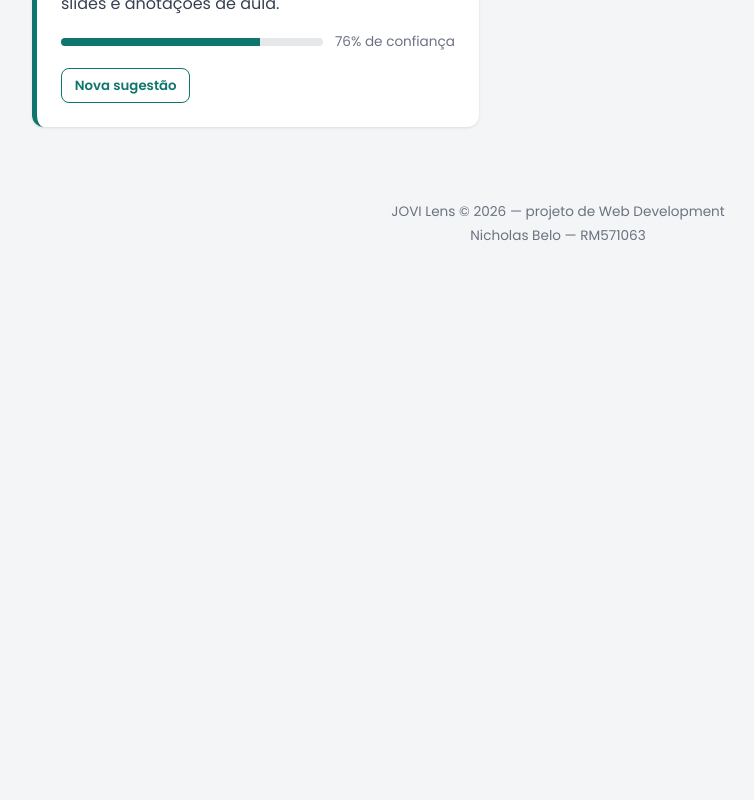
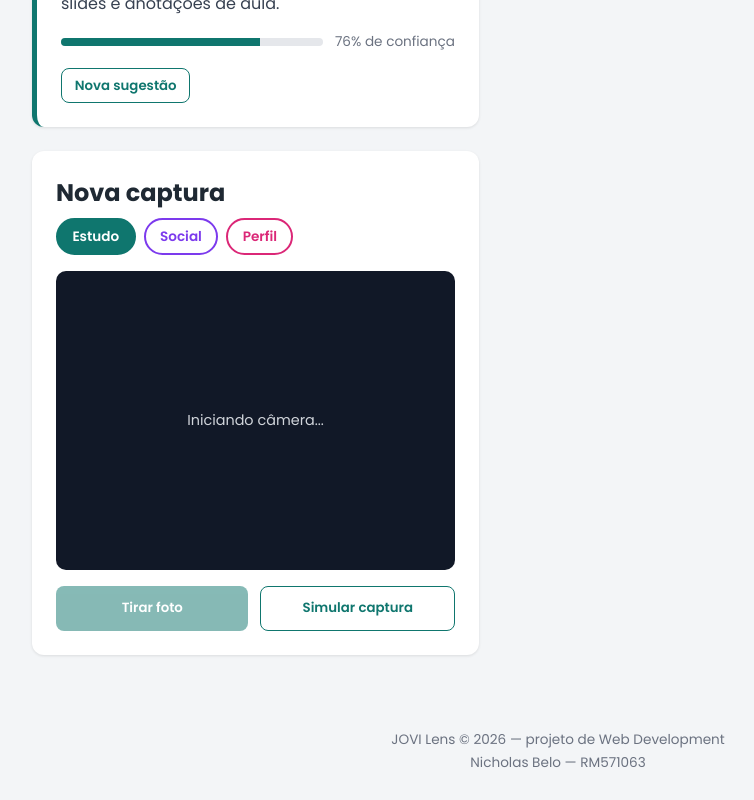
Before and after one commit to nickbelo2201/sprint3-WebDevlopment, a React (Vite) app: page / in a window 1280 px wide. Shown: the part 423-1223 px from the top of the page, without its empty margins (82-836 px from the left). Before the commit the page ends 800 px from the top, so only its background shows below. Built offline with nearby package versions, Linux system fonts and the light colour scheme; no server answers.

Commit message:
feat: captura com camera real e fallback simulado, persistida no localStorage

```diff
--- a/src/App.css
+++ b/src/App.css
@@ -129,3 +129,81 @@
   padding: 0.4rem 0.8rem;
   font-weight: 600;
 }
+
+.modos {
+  display: flex;
+  gap: 0.5rem;
+  margin-bottom: 1rem;
+  flex-wrap: wrap;
+}
+
+.modo-btn {
+  border: 2px solid var(--cor-modo);
+  color: var(--cor-modo);
+  background: #fff;
+  border-radius: 999px;
+  padding: 0.4rem 0.9rem;
+  font-weight: 600;
+  font-size: 0.85rem;
+}
+
+.modo-ativo {
+  background: var(--cor-modo);
+  color: #fff;
+}
+
+.visor {
+  position: relative;
+  background: #111827;
+  border-radius: 10px;
+  aspect-ratio: 4 / 3;
+  overflow: hidden;
+  margin-bottom: 1rem;
+}
+
+.visor video {
+  width: 100%;
+  height: 100%;
+  object-fit: cover;
+}
+
+.visor-oculto {
+  display: none;
+}
+
+.visor-mensagem {
+  position: absolute;
+  inset: 0;
+  display: flex;
+  align-items: center;
+  justify-content: center;
+  color: #d1d5db;
+  text-align: center;
+  padding: 1rem;
+  font-size: 0.9rem;
+}
+
+.captura-acoes {
+  display: flex;
+  gap: 0.75rem;
+}
+
+.captura-acoes button {
+  flex: 1;
+  padding: 0.7rem;
+  border-radius: 8px;
+  font-weight: 600;
+  border: none;
+  background: #0f766e;
+  color: #fff;
+}
+
+.captura-acoes button:disabled {
+  opacity: 0.5;
+}
+
+.captura-acoes .secundario {
+  background: transparent;
+  border: 1px solid #0f766e;
+  color: #0f766e;
+}
--- a/src/App.jsx
+++ b/src/App.jsx
@@ -1,11 +1,75 @@
-import { useState } from 'react'
+import { useState, useEffect } from 'react'
 import Header from './components/Header'
 import Footer from './components/Footer'
 import SugestaoModo from './components/SugestaoModo'
+import Captura from './components/Captura'
+import { carregar, salvar } from './utils/storage'
 import './App.css'
 
+function novoId() {
+  return Date.now() + Math.floor(Math.random() * 1000)
+}
+
 function App() {
-  const [capturas] = useState([])
+  const [capturas, setCapturas] = useState(() => carregar('capturas', []))
+  const [albuns, setAlbuns] = useState(() => carregar('albuns', []))
+  const [lixeira, setLixeira] = useState(() => carregar('lixeira_capturas', []))
+  const [historico, setHistorico] = useState(() => carregar('historico', []))
+
+  useEffect(() => salvar('capturas', capturas), [capturas])
+  useEffect(() => salvar('albuns', albuns), [albuns])
+  useEffect(() => salvar('lixeira_capturas', lixeira), [lixeira])
+  useEffect(() => salvar('historico', historico), [historico])
+
+  function registrarHistorico(acao, descricao) {
+    setHistorico((atual) =>
+      [{ id: novoId(), acao, descricao, data: new Date().toISOString() }, ...atual].slice(0, 50),
+    )
+  }
+
+  function adicionarCaptura({ imagem, modo, origem }) {
+    const captura = {
+      id: novoId(),
+      imagem,
+      modo,
+      origem,
+      albumId: null,
+      data: new Date().toISOString(),
+    }
+    setCapturas((atual) => [captura, ...atual])
+    registrarHistorico('adicionado', `Nova captura no modo ${modo} (${origem === 'camera' ? 'câmera' : 'simulada'})`)
+  }
+
+  function moverParaAlbum(id, albumId) {
+    setCapturas((atual) => atual.map((c) => (c.id === id ? { ...c, albumId } : c)))
+    registrarHistorico('editado', 'Captura movida para outro álbum')
+  }
+
+  function excluirCaptura(id) {
+    const item = capturas.find((c) => c.id === id)
+    if (!item) return
+    setCapturas((atual) => atual.filter((c) => c.id !== id))
+    setLixeira((atual) => [item, ...atual])
+    registrarHistorico('removido', 'Captura enviada para a lixeira')
+  }
+
+  function restaurarCaptura(id) {
+    const item = lixeira.find((c) => c.id === id)
+    if (!item) return
+    setLixeira((atual) => atual.filter((c) => c.id !== id))
+    setCapturas((atual) => [item, ...atual])
+    registrarHistorico('restaurado', 'Captura restaurada da lixeira')
+  }
+
+  function excluirDefinitivo(id) {
+    setLixeira((atual) => atual.filter((c) => c.id !== id))
+  }
+
+  function criarAlbum(nome) {
+    const cor = `hsl(${Math.floor(Math.random() * 360)}, 65%, 55%)`
+    setAlbuns((atual) => [...atual, { id: novoId(), nome, cor }])
+    registrarHistorico('adicionado', `Álbum "${nome}" criado`)
+  }
 
   return (
     <>
@@ -13,7 +77,9 @@ function App() {
       <main className="conteudo">
         <div className="coluna">
           <SugestaoModo />
+          <Captura onCapturar={adicionarCaptura} />
         </div>
+        <div className="coluna"></div>
       </main>
       <Footer />
     </>
--- /dev/null
+++ b/src/components/Captura.jsx
@@ -0,0 +1,114 @@
+import { useEffect, useRef, useState } from 'react'
+import modos from '../data/modos'
+
+function redimensionarDeVideo(video, largura = 480) {
+  const proporcao = video.videoHeight / video.videoWidth || 0.75
+  const altura = Math.round(largura * proporcao)
+  const canvas = document.createElement('canvas')
+  canvas.width = largura
+  canvas.height = altura
+  const contexto = canvas.getContext('2d')
+  contexto.drawImage(video, 0, 0, largura, altura)
+  return canvas.toDataURL('image/jpeg', 0.7)
+}
+
+function gerarPlaceholder(nomeModo) {
+  const largura = 480
+  const altura = 320
+  const canvas = document.createElement('canvas')
+  canvas.width = largura
+  canvas.height = altura
+  const contexto = canvas.getContext('2d')
+  const matiz = Math.floor(Math.random() * 360)
+  contexto.fillStyle = `hsl(${matiz}, 70%, 55%)`
+  contexto.fillRect(0, 0, largura, altura)
+  contexto.fillStyle = 'rgba(255, 255, 255, 0.9)'
+  contexto.font = 'bold 22px sans-serif'
+  contexto.fillText(`Captura simulada`, 24, altura / 2 - 16)
+  contexto.font = '16px sans-serif'
+  contexto.fillText(`Modo: ${nomeModo}`, 24, altura / 2 + 14)
+  return canvas.toDataURL('image/jpeg', 0.75)
+}
+
+function Captura({ onCapturar }) {
+  const videoRef = useRef(null)
+  const [modo, setModo] = useState(modos[0].id)
+  const [cameraDisponivel, setCameraDisponivel] = useState(false)
+  const [erroCamera, setErroCamera] = useState(false)
+
+  useEffect(() => {
+    let streamAtual = null
+
+    async function iniciarCamera() {
+      try {
+        streamAtual = await navigator.mediaDevices.getUserMedia({ video: true })
+        if (videoRef.current) {
+          videoRef.current.srcObject = streamAtual
+          setCameraDisponivel(true)
+        }
+      } catch {
+        setErroCamera(true)
+      }
+    }
+
+    iniciarCamera()
+
+    return () => {
+      streamAtual?.getTracks().forEach((faixa) => faixa.stop())
+    }
+  }, [])
+
+  function capturarDaCamera() {
+    if (!videoRef.current) return
+    const imagem = redimensionarDeVideo(videoRef.current)
+    onCapturar({ imagem, modo, origem: 'camera' })
+  }
+
+  function capturarSimulada() {
+    const nomeModo = modos.find((m) => m.id === modo)?.nome ?? modo
+    const imagem = gerarPlaceholder(nomeModo)
+    onCapturar({ imagem, modo, origem: 'simulado' })
+  }
+
+  return (
+    <section className="cartao captura">
+      <h2>Nova captura</h2>
+
+      <div className="modos">
+        {modos.map((m) => (
+          <button
+            key={m.id}
+            type="button"
+            className={`modo-btn ${modo === m.id ? 'modo-ativo' : ''}`}
+            style={{ '--cor-modo': m.cor }}
+            onClick={() => setModo(m.id)}
+          >
+            {m.nome}
+          </button>
+        ))}
+      </div>
+
+      <div className="visor">
+        <video ref={videoRef} autoPlay playsInline muted className={cameraDisponivel ? 'visor-ativo' : 'visor-oculto'} />
+        {!cameraDisponivel && (
+          <div className="visor-mensagem">
+            {erroCamera
+              ? 'Câmera não disponível ou permissão negada. Use "Simular captura".'
+              : 'Iniciando câmera...'}
+          </div>
+        )}
+      </div>
+
+      <div className="captura-acoes">
+        <button type="button" onClick={capturarDaCamera} disabled={!cameraDisponivel}>
+          Tirar foto
+        </button>
+        <button type="button" className="secundario" onClick={capturarSimulada}>
+          Simular captura
+        </button>
+      </div>
+    </section>
+  )
+}
+
+export default Captura
```
